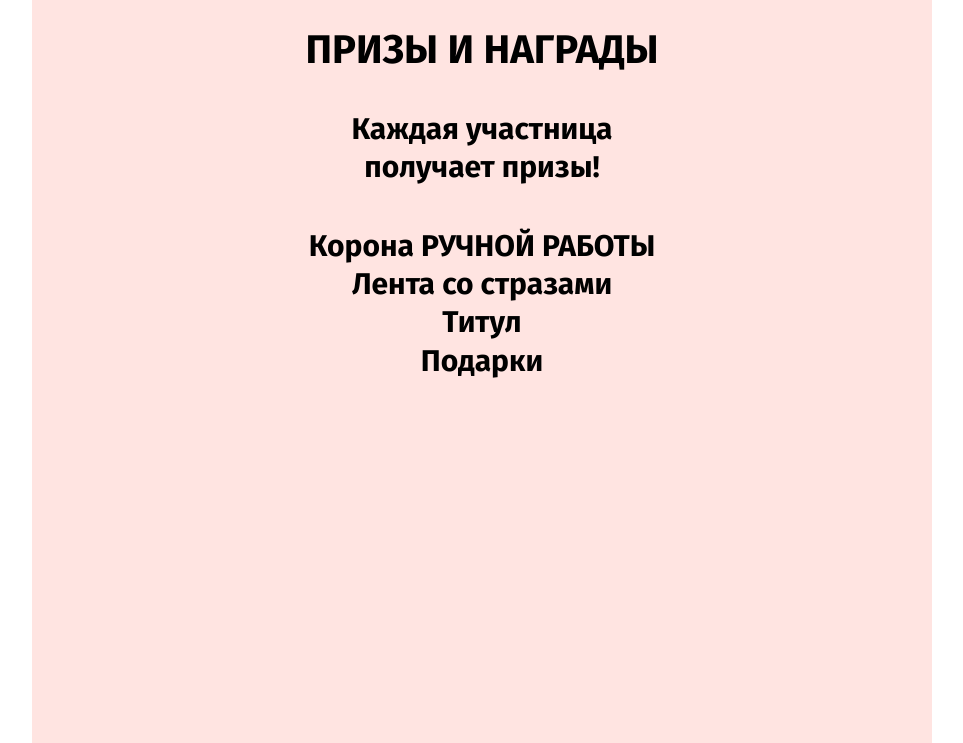
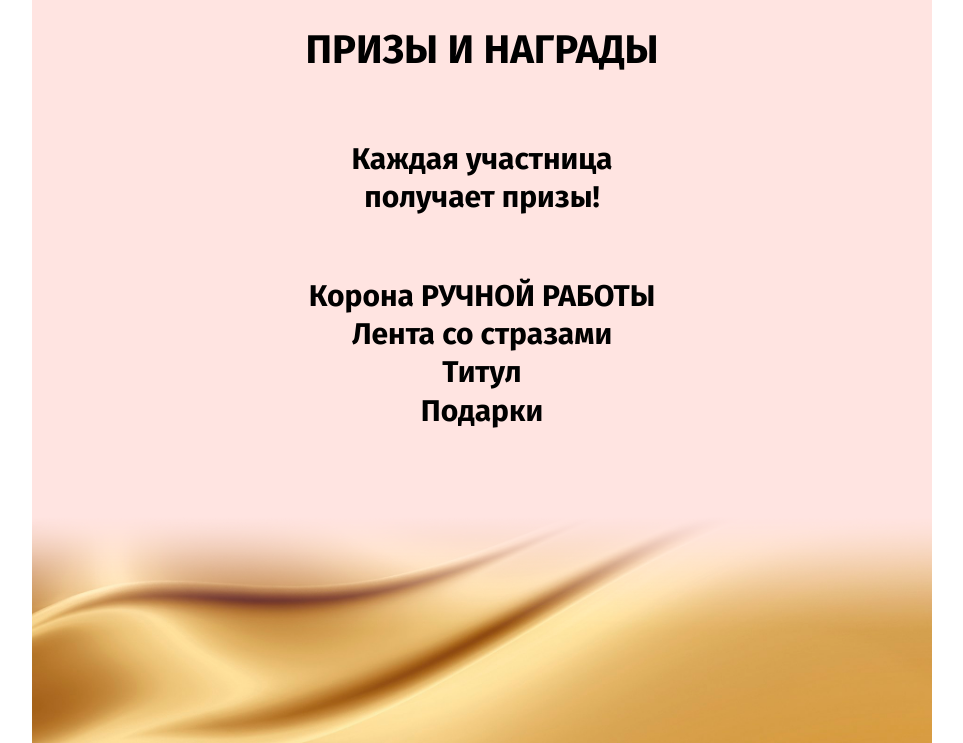
Before and after one commit to ilya3254/mini_pr_ru, a plain HTML site: page index.html in a window 1280 px wide. Shown: the part 2057-2800 px from the top of the page, without its empty margins (158-1121 px from the left). Drawn offline with Linux system fonts and the light colour scheme.

Commit message:
Финальная версия

```diff
--- a/index.html
+++ b/index.html
@@ -9,6 +9,7 @@
 <body>
 	<div id="wrapper">
 		<div class="wrap">
+			<img src="img/logo_back.png" class="logo_back">
 			<img src="img/logo.png" class="logo">
 			<h1>Маленькая принцесса <br>России</h1>
 			<h2>Всероссийский детский <br>конкурс красоты и таланта</h2>
@@ -31,14 +32,15 @@
 		<div class="wrap">
 			<img src="img/corona.png" class="corona">
 			<h2>ПРИЗЫ И НАГРАДЫ</h2>
-			<p>Каждая участница <br>получает призы!</p>
-			<p>Корона РУЧНОЙ РАБОТЫ <br>Лента со стразами <br>Титул <br>Подарки</p>
+			<p style="margin-top: 70px">Каждая участница <br>получает призы!</p>
+			<p style="margin-top: 60px">Корона РУЧНОЙ РАБОТЫ <br>Лента со стразами <br>Титул <br>Подарки</p>
+			<img src="img/prize.png" class="corona_back">
 		</div>
 		<div class="line"></div>
 		<div class="wrap">
 			<h2>ОНЛАЙН КОНКУРС</h2>
 			<p>Всероссийский детский <br>онлайн конкурс Маленькая <br>принцесса России проходит <br>каждый сезон <br>Победителей выбирают <br>профессиональные жюри.</p>
-			<p>Победитель в каждой <br>возрастной категории</p>
+			<p style="margin-top: 80px">Победитель в каждой <br>возрастной категории</p>
 			<p>Голосование за дополнительную <br>номинацию Принцесса <br>Зрительских Симпатий</p>
 		</div>
 		<div class="line"></div>
--- a/style.css
+++ b/style.css
@@ -10,18 +10,34 @@ body {
 	line-height: 240%;
 }
 #wrapper {
+	position: relative;
 	margin: 0 auto;
 	background-color: #ffe4e1;
 	min-width: 550px;
 	max-width: 900px;
 }
 .wrap {
+	position: relative;
 	height: 900px;
+}
+.logo_back {
+	top: 0;
+}
+.logo_back, .corona_back {
+	position: absolute;
+	left: 0;
+    width: 100%;
+    height: auto;
+}
+.corona_back {
+	bottom: 0;
 }
 .logo {
 	margin-top: 30px;
 	margin-bottom: 5px;
 	width: 150px;
+	position: relative;
+	z-index: 2;
 }
 .logo2 {
 	margin-top: 250px;
@@ -34,6 +50,8 @@ h1, h2 {
 	font-size: 40px;
 	margin-bottom: 20px;
 	margin-top: 20px;
+	position: relative;
+	z-index: 2;
 }
 p {
 	font-size: 30px;
```
Also changed, not shown: img/logo1.png (deleted), img/logo_back.png (added), img/prize.png (added).
